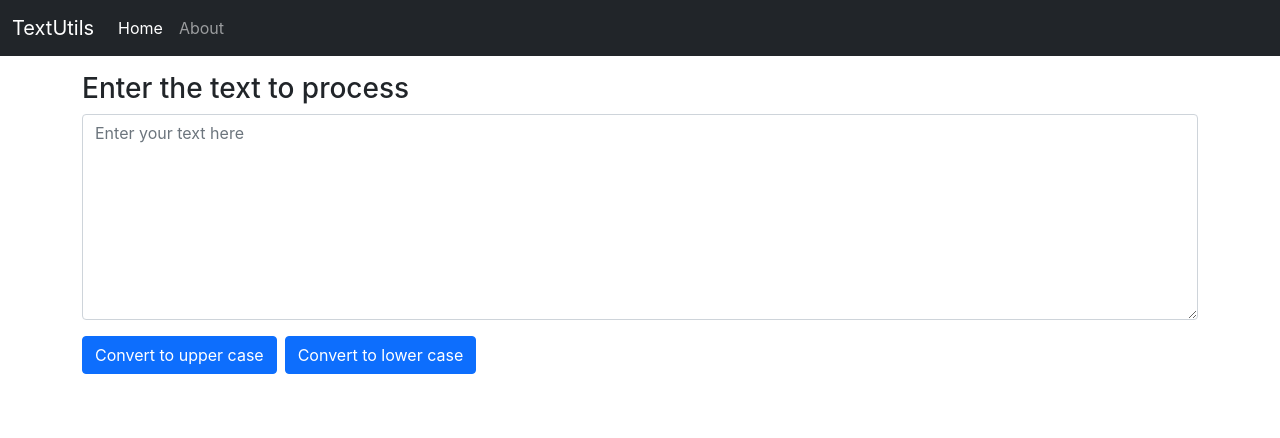
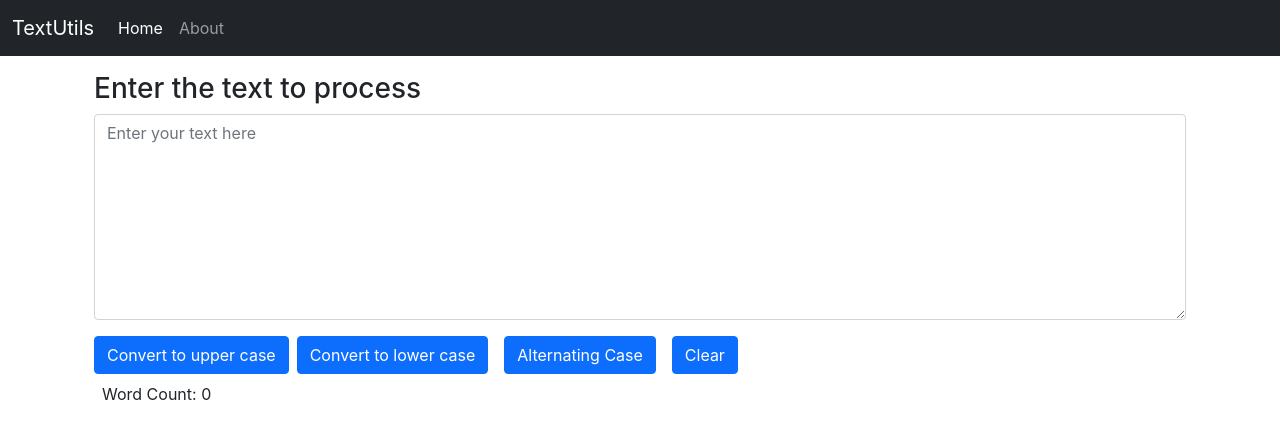
Before and after one commit to abhinavh27/TextUtils, a React (Create React App) app: page / in a window 1280 px wide. Shown: the top 438 px of the page. Built offline with nearby package versions, Linux system fonts and the light colour scheme.

Commit message:
added alternating case and word count

```diff
--- a/src/Components/TextForm.js
+++ b/src/Components/TextForm.js
@@ -3,14 +3,13 @@ import PropTypes from 'prop-types';
 
 export default function TextForm(props)
 {
+  const [text, setText] = useState("");
 
   const handleOnChange=(event)=>{
-    // console.log("on change fired");
-    setText(event.target.value);
-  }
+     setText(event.target.value);
+   }
 
   const handleUpperCase=()=>{
-    // console.log("upper case button was clicked");
     let newText=text.toUpperCase();
     setText(newText);
   }
@@ -19,16 +18,43 @@ export default function TextForm(props)
     let newText = text.toLowerCase();
     setText(newText);
   }
-  const [text, setText] = useState("");
+  const handleAlternateCase=()=>{
+    var newText;
+    var chars = text.toLowerCase().split("");
+  for (var i = 1; i < chars.length; i += 2) {
+    chars[i] = chars[i].toUpperCase();
+  }
+  newText=chars.join("");
+  setText(newText);
+  }
+  const handleClear=()=>{
+    setText("");
+  }
+  const calcNoOfWords=(text)=>{
+    if (text.length>=1){
+      let noOfWords=text.trim().split(" ").length;
+      return noOfWords;
+    }
+    return 0;
+  }
 
   return (
     <>
+      <div className="container">
       <h3>{props.heading}</h3>
       <div className="mb-3">
-        <textarea className="form-control" id="myText" value = {text} placeholder='Enter your text here' onChange={handleOnChange} rows="8"></textarea>
+        <textarea className="form-control" id="myText" value = {text} placeholder='Enter your text here' onChange= {handleOnChange} rows="8"></textarea>
       </div>
       <div className="btn btn-primary" onClick={handleUpperCase}>Convert to upper case</div>
       <div className="btn btn-primary mx-2" onClick={handleLowerCase}>Convert to lower case</div>
+      <div className="btn btn-primary mx-2" onClick={handleAlternateCase}>Alternating Case</div>
+      <div className="btn btn-primary mx-2" onClick={handleClear}>Clear</div>
+      </div>
+      <div className="container">
+        <div className="mx-2 my-2">
+          <p>Word Count: {calcNoOfWords(text)}</p>
+        </div>
+      </div>
     </>
   );
 }
```
